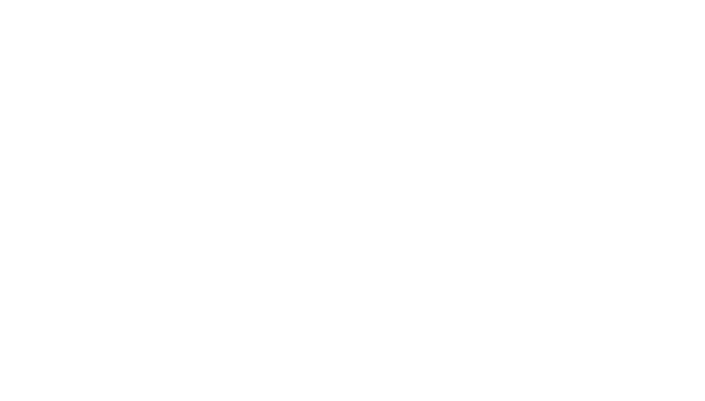
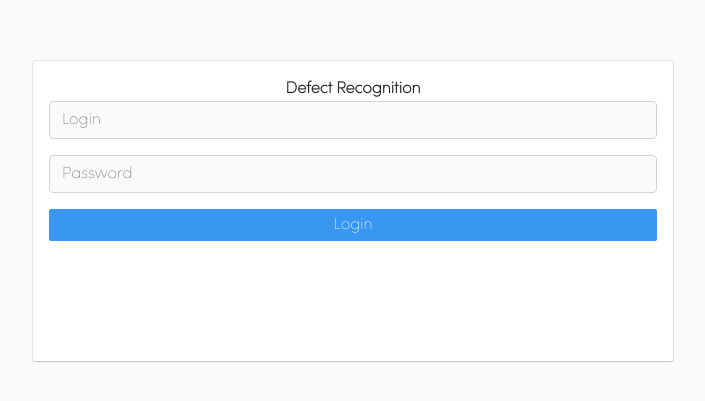
Before and after one commit to ValeriyBilyk/DefectRecognition, an Angular app: page /login in a window 1280 px wide. Before the commit this address led to /. Shown: the part 189-590 px from the top of the page, without its empty margins (287-992 px from the left). Built offline with nearby package versions, Linux system fonts and the light colour scheme.

Commit message:
create login page component, adjust common layout

```diff
--- a/src/app/app.component.scss
+++ b/src/app/app.component.scss
@@ -1,3 +1,4 @@
 .dr-wrapper {
   min-width: 900px;
+  height: 100%;
 }
--- /dev/null
+++ b/src/app/login-page/login-page.component.html
@@ -0,0 +1,14 @@
+<div class="h-100 d-flex justify-content-center align-items-center">
+  <div class="w-50 dr-login-wrapper p-3">
+    <div class="d-flex justify-content-center">Defect Recognition</div>
+    <form [formGroup]="form" (ngSubmit)="onSubmit()" novalidate>
+      <div class="form-group">
+        <input class="form-control dr-input" formControlName="login" placeholder="Login">
+      </div>
+      <div class="form-group">
+        <input class="form-control dr-input" formControlName="password" placeholder="Password">
+      </div>
+      <button class="dr-btn-input w-100" type="submit">Login</button>
+    </form>
+  </div>
+</div>
--- /dev/null
+++ b/src/app/login-page/login-page.component.scss
@@ -0,0 +1,17 @@
+.dr-login-wrapper {
+  height: 300px;
+  box-shadow: 0 1px 1px 0 rgba(0, 0, 0, 0.16), 0 0 0 1px rgba(0, 0, 0, 0.08);
+  border-radius: 2px;
+  background-color: #fff;
+}
+
+.dr-input {
+  background-color: #fafafa;
+}
+
+.dr-btn-input {
+  background-color: #3897f0;
+  border: solid #3897f0;
+  border-radius: 2px;
+  color: #fff;
+}
--- /dev/null
+++ b/src/app/login-page/login-page.component.ts
@@ -0,0 +1,25 @@
+import { Component, OnInit } from '@angular/core';
+import { FormControl, FormGroup } from '@angular/forms';
+
+@Component({
+  selector: 'app-login-page',
+  templateUrl: './login-page.component.html',
+  styleUrls: ['./login-page.component.scss']
+})
+export class LoginPageComponent implements OnInit {
+
+  public form = new FormGroup ({
+    login: new FormControl(),
+    password: new FormControl()
+  });
+
+  constructor() { }
+
+  ngOnInit() {
+  }
+
+  public onSubmit() {
+
+  }
+
+}
--- a/src/app/main-page/main-page.component.scss
+++ b/src/app/main-page/main-page.component.scss
@@ -14,7 +14,7 @@
 }
 
 .dr-active-link {
-  color: #00B2FF;
+  color: #3897f0;
 }
 
 .dr-navigation {
--- a/src/app/shared/list-photo-item/list-photo-item.component.scss
+++ b/src/app/shared/list-photo-item/list-photo-item.component.scss
@@ -13,10 +13,12 @@
   margin-top: 20px;
   width: 65%;
   min-width: 550px;
+  max-width: 750px;
   padding: 20px;
   height: 310px;
   box-shadow: 0 1px 1px 0 rgba(0,0,0,0.16), 0 0 0 1px rgba(0,0,0,0.08);
   border-radius: 2px;
+  background-color: #fff;
 }
 
 .dr-stone-img {
--- a/src/styles.scss
+++ b/src/styles.scss
@@ -8,4 +8,5 @@
 body {
   height: 100%;
   margin: 0 !important;
+  background-color: #fafafa;
 }
```
Also changed, not shown: src/app/app.module.ts (+10 -3 lines), 1 other file (tests, documents, lock files or other folders).
